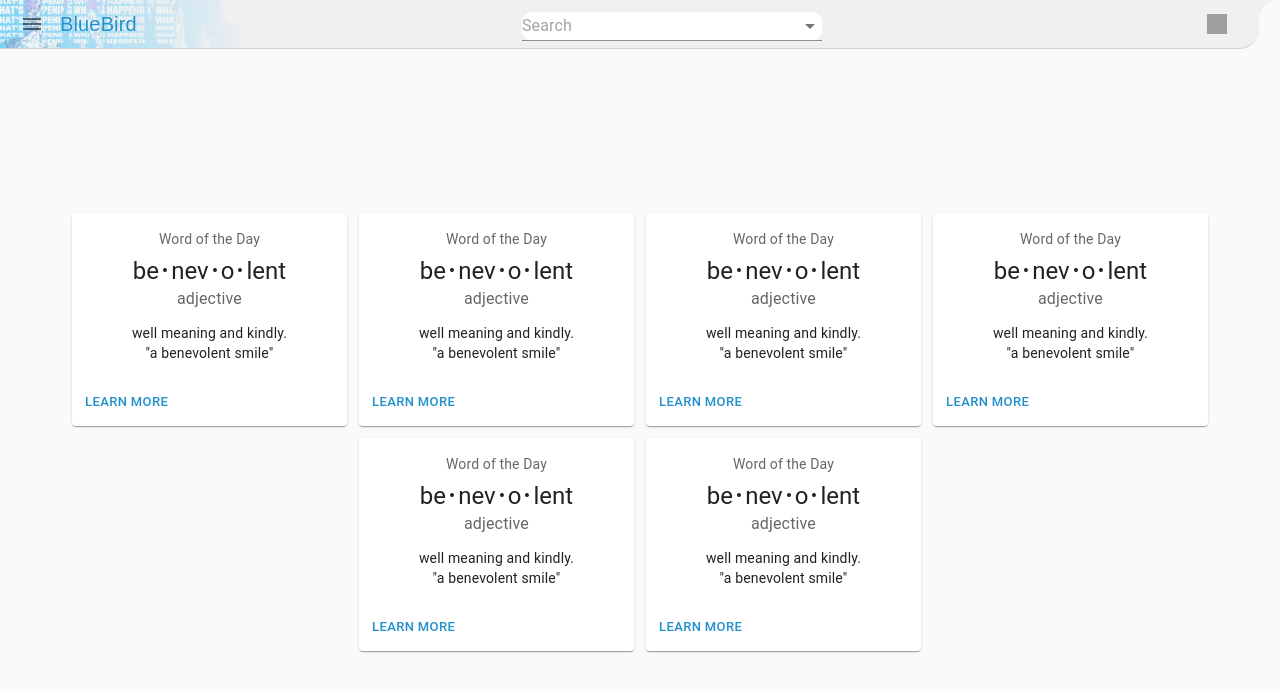
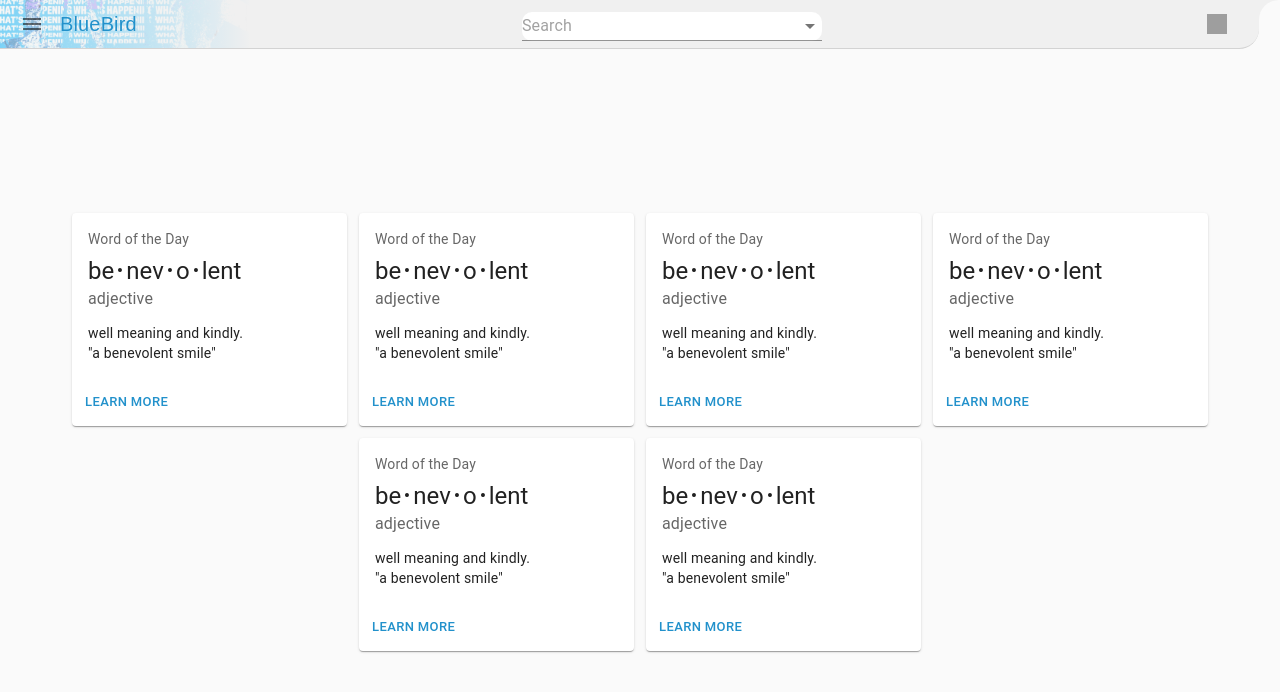
Before and after one commit to jjawny/a-blue-bird, a React (Vite) app in the folder client/: page /about in a window 1280 px wide. Shown: the top 692 px of the page. Built offline with nearby package versions, Linux system fonts and the light colour scheme; grey boxes are pictures that could not be loaded; a web font is replaced by a local one.

Commit message:
cleanup styles

```diff
--- a/client/src/index.css
+++ b/client/src/index.css
@@ -5,7 +5,7 @@
 @tailwind components;
 @tailwind utilities;
 
-/* #region VITE NEW APP DEFAULT STYLES */
+/* #region --------------------- GENERIC STYLES -------------------- */
 
 :root {
   font-family: Inter, system-ui, Avenir, Helvetica, Arial, sans-serif;
@@ -23,116 +23,29 @@
   --behind-chat-bubble-tail-color: #fafafa;
 }
 
-a {
-  font-weight: 500;
-  color: #646cff;
-  text-decoration: inherit;
-}
-a:hover {
-  color: #535bf2;
+#root {
+  margin: 0 auto;
+  padding: 2rem;
 }
 
 body {
   margin: 0;
+  width: 100vw;
+  height: 100vh;
   display: flex;
   place-items: center;
-  min-width: 320px;
-  min-height: 100vh;
   background-color: #fafafa !important;
 }
-
-h1 {
-  font-size: 3.2em;
-  line-height: 1.1;
-}
-
-button {
-  border-radius: 8px;
-  border: 1px solid transparent;
-  padding: 0.6em 1.2em;
-  font-size: 1em;
-  font-weight: 500;
-  font-family: inherit;
-  background-color: #1a1a1a;
-  cursor: pointer;
-  transition: border-color 0.25s;
-}
-button:hover {
-  border-color: #646cff;
-}
-button:focus,
-button:focus-visible {
-  outline: 4px auto -webkit-focus-ring-color;
-}
-
-@media (prefers-color-scheme: light) {
-  :root {
-    color: #213547;
-    background-color: #fafafa;
-  }
-  a:hover {
-    color: #747bff;
-  }
-  button {
-    background-color: #f9f9f9;
-  }
-}
-
-/* APP.CSS */
-#root {
-  max-width: 1280px;
-  margin: 0 auto;
-  padding: 2rem;
-  text-align: center;
-}
-
-.logo {
-  height: 6em;
-  padding: 1.5em;
-  will-change: filter;
-  transition: filter 300ms;
-}
-.logo:hover {
-  filter: drop-shadow(0 0 2em #646cffaa);
-}
-.logo.react:hover {
-  filter: drop-shadow(0 0 2em #61dafbaa);
-}
-
-@keyframes logo-spin {
-  from {
-    transform: rotate(0deg);
-  }
-  to {
-    transform: rotate(360deg);
-  }
-}
-
-@media (prefers-reduced-motion: no-preference) {
-  a:nth-of-type(2) .logo {
-    animation: logo-spin infinite 20s linear;
-  }
-}
-
-.card {
-  padding: 2em;
-}
-
-.read-the-docs {
-  color: #888;
-}
-
-/* #endregion */
-
-/* #region GENERIC STYLES */
 
 .debug {
   border: 3px dashed greenyellow;
 }
 
-/* #endregion */
+/* #endregion ------------------------------------------------------ */
 
-/* #region CHAT STYLES */
+/* #region ---------------------- CHAT STYLES ---------------------- */
+
+/* Inspiration: https://codepen.io/AllThingsSmitty/pen/jommGQ */
 
 .chat-container {
   border-radius: 0.25rem;
@@ -210,4 +123,4 @@
   display: none;
 }
 
-/* #endregion */
+/* #endregion ------------------------------------------------------ */
```
